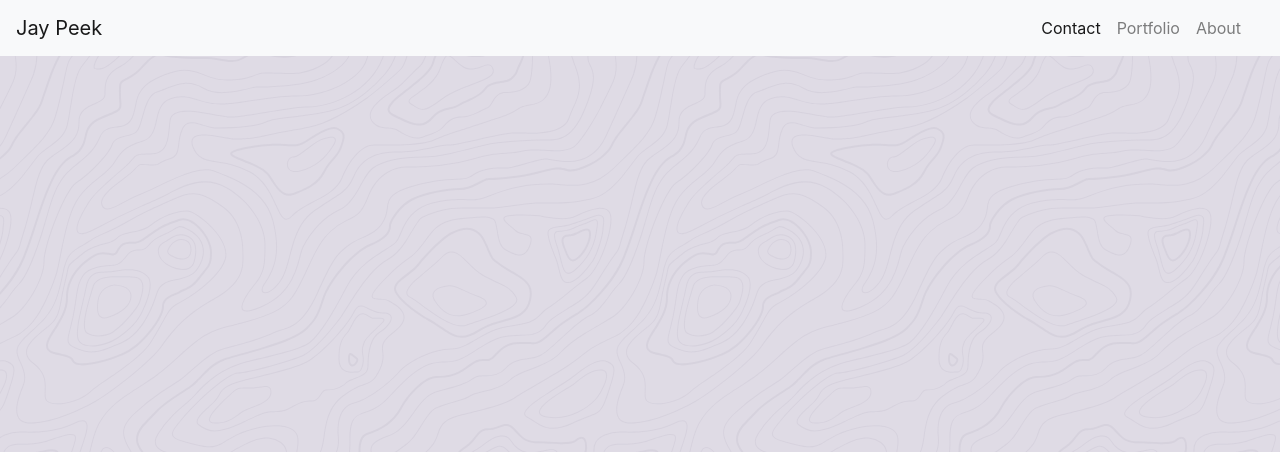
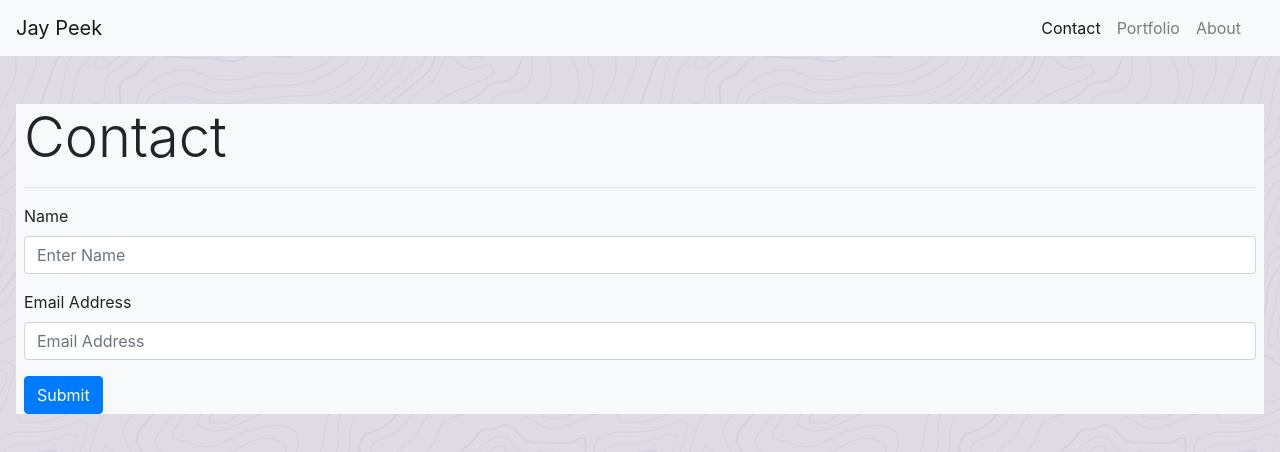
Before and after one commit to ChefJayPeek/bootstrap-css, a plain HTML site: page contact.html in a window 1280 px wide. Drawn offline with nearby package versions, Linux system fonts and the light colour scheme.

Commit message:
all pages functionality working, need to add readme.md, comments and fine tune spacing

```diff
--- a/contact.html
+++ b/contact.html
@@ -28,6 +28,32 @@
       </nav>
 
 
+      <div class="container-xs bg-light mt-5 mx-3 px-2">
+        <h1 class="display-4">Contact</h1>
+        <hr>
+          <div class = "justify-content-around">
+            <form>
+              <div class="form-group">
+                <label for="exampleInputName">Name</label>
+                <input type="email" class="form-control" id="exampleInputName" aria-describedby="nameHelp" placeholder="Enter Name">
+              </div>
+              <div class="form-group">
+                <label for="exampleInputEmail">Email Address</label>
+                <input type="emailAddress" class="form-control" id="exampleInputEmail" placeholder="Email Address">
+              </div>
+
+              <button type="submit" class="btn btn-primary">Submit</button>
+            </form>
+          </div>
+
+      </div>
+    </div>
+
+
+
+
+    </div>
+
 
       <script src="https://code.jquery.com/jquery-3.5.1.slim.min.js" integrity="sha384-DfXdz2htPH0lsSSs5nCTpuj/zy4C+OGpamoFVy38MVBnE+IbbVYUew+OrCXaRkfj" crossorigin="anonymous"></script>
       <script src="https://cdn.jsdelivr.net/npm/bootstrap@4.5.3/dist/js/bootstrap.bundle.min.js" integrity="sha384-ho+j7jyWK8fNQe+A12Hb8AhRq26LrZ/JpcUGGOn+Y7RsweNrtN/tE3MoK7ZeZDyx" crossorigin="anonymous"></script>
```
Also changed, not shown: index.html (+1 -1 lines), portfolio.html (+1 -1 lines).
